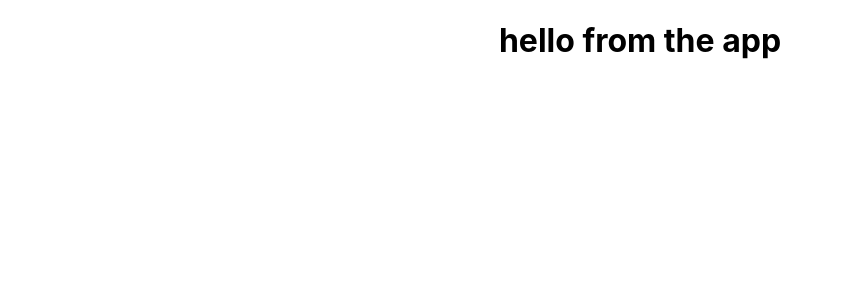
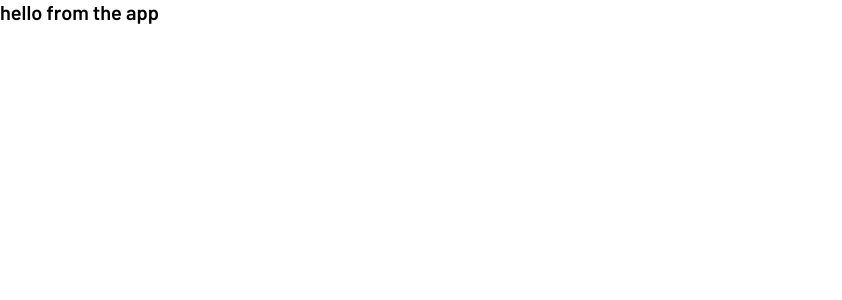
Before and after one commit to Barna-Molnar/sunnyside-agency-react, a React (Create React App) app: page / in a window 1280 px wide. Shown: the top 300 px of the page, without its empty margins (0-842 px from the left). Built offline with nearby package versions, Linux system fonts and the light colour scheme.

Commit message:
basic setup

```diff
--- a/package.json
+++ b/package.json
@@ -6,9 +6,12 @@
     "@testing-library/jest-dom": "^5.14.1",
     "@testing-library/react": "^11.2.7",
     "@testing-library/user-event": "^12.8.3",
+    "node-sass": "^6.0.1",
     "react": "^17.0.2",
     "react-dom": "^17.0.2",
     "react-scripts": "4.0.3",
+    "sass": "^1.35.1",
+    "styled-components": "^5.3.0",
     "web-vitals": "^1.1.2"
   },
   "scripts": {
--- a/public/index.html
+++ b/public/index.html
@@ -15,6 +15,15 @@
       type="image/png"
       sizes="32x32"
       href="%PUBLIC_URL%//favicon-32x32.png"
+    />
+    <!--Fonts-->
+    <link
+      href="https://fonts.googleapis.com/css2?family=Barlow:wght@600&display=swap"
+      rel="stylesheet"
+    />
+    <link
+      href="https://fonts.googleapis.com/css2?family=Fraunces:wght@700;900&display=swap"
+      rel="stylesheet"
     />
     <!--
       manifest.json provides metadata used when your web app is installed on a
--- a/src/App.jsx
+++ b/src/App.jsx
@@ -1,8 +1,8 @@
-import './App.scss';
+import React from 'react';
 
 function App() {
   return (
-    <div className="App">
+    <div className="font-barlow">
       <h1>hello from the app </h1>
     </div>
   );
--- a/src/App.scss
+++ /dev/null
@@ -1,38 +0,0 @@
-.App {
-  text-align: center;
-}
-
-.App-logo {
-  height: 40vmin;
-  pointer-events: none;
-}
-
-@media (prefers-reduced-motion: no-preference) {
-  .App-logo {
-    animation: App-logo-spin infinite 20s linear;
-  }
-}
-
-.App-header {
-  background-color: #282c34;
-  min-height: 100vh;
-  display: flex;
-  flex-direction: column;
-  align-items: center;
-  justify-content: center;
-  font-size: calc(10px + 2vmin);
-  color: white;
-}
-
-.App-link {
-  color: #61dafb;
-}
-
-@keyframes App-logo-spin {
-  from {
-    transform: rotate(0deg);
-  }
-  to {
-    transform: rotate(360deg);
-  }
-}
--- a/src/index.jsx
+++ b/src/index.jsx
@@ -1,11 +1,12 @@
 import React from 'react';
 import ReactDOM from 'react-dom';
-import './index.scss';
+import reportWebVitals from './reportWebVitals';
 import App from './App';
-import reportWebVitals from './reportWebVitals';
+import GlobalStyles from './style/GlobalStyle';
 
 ReactDOM.render(
   <React.StrictMode>
+    <GlobalStyles />
     <App />
   </React.StrictMode>,
   document.getElementById('root')
--- a/src/index.scss
+++ /dev/null
@@ -1,13 +0,0 @@
-body {
-  margin: 0;
-  font-family: -apple-system, BlinkMacSystemFont, 'Segoe UI', 'Roboto', 'Oxygen',
-    'Ubuntu', 'Cantarell', 'Fira Sans', 'Droid Sans', 'Helvetica Neue',
-    sans-serif;
-  -webkit-font-smoothing: antialiased;
-  -moz-osx-font-smoothing: grayscale;
-}
-
-code {
-  font-family: source-code-pro, Menlo, Monaco, Consolas, 'Courier New',
-    monospace;
-}
--- /dev/null
+++ b/src/style/GlobalStyle.js
@@ -0,0 +1,76 @@
+import { createGlobalStyle } from 'styled-components';
+
+const GlobalStyles = createGlobalStyle`
+*{
+    padding: 0;
+    margin: 0;
+    box-sizing: border-box;
+  }
+  :root{
+    --soft-red:hsl(7, 99%, 70%);
+    --yellow: hsl(51, 100%, 49%);
+    --dark-cyan-text: hsl(167, 40%, 24%);
+    --dark-blue-text:  hsl(198, 62%, 26%);
+    --dark-cyan-footer: hsl(168, 34%, 41%);
+
+    --dark-blue-2:hsl(212, 27%, 19%);
+    --very-dark-grayish-blue: hsl(213, 9%, 39%);
+    --dark-grayish-blue: hsl(232, 10%, 55%);
+    --grayish-blue: hsl(210, 4%, 67%);
+    --white: hsl(0, 0%, 100%)
+
+
+
+  }
+
+  .font-barlow {
+     font-family: 'Barlow', sans-serif;
+  }
+  .font-fraunces {
+     font-family: 'Fraunces', serif;
+  }
+  html{
+    font-size: 10px;
+    font-family: 'Roboto Mono';
+
+  }
+  ul,li{
+    list-style: none;
+  }
+  a{
+    text-decoration: none;
+  }
+  img, svg{
+    width: 100%;
+    height: 100%;
+    object-fit: cover;
+  }
+  button{
+    outline: none
+  }
+  .container {
+    max-width: 1440px;
+    width: 90%;
+    margin: 0 auto;
+  }
+/* Smooth Scroll  */
+  [data-scrollbar] {
+    height: 100vh;
+    overflow: hidden;
+    background-color: var(--gray-1);
+
+    .scroll-content {
+      background-color: var(--dark-bg);
+    }
+    .scrollbar-track.scrollbar-track-y {
+      background: var(--deep-dark);
+      z-index: 101;
+
+      .scrollbar-thumb-y {
+        background: var(--gray-1);
+
+      }
+    }
+  }
+`;
+export default GlobalStyles;
```
Also changed, not shown: src/logo.svg (deleted), 1 other file (tests, documents, lock files or other folders).
